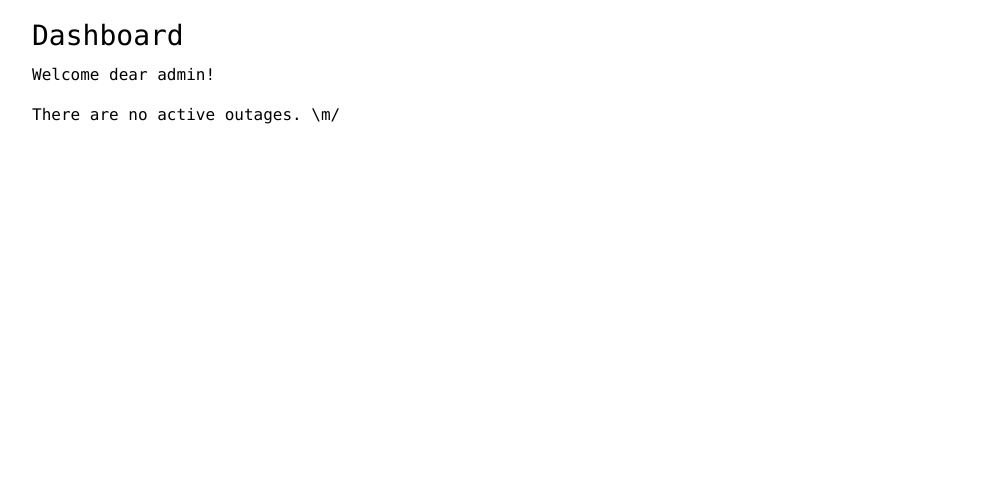
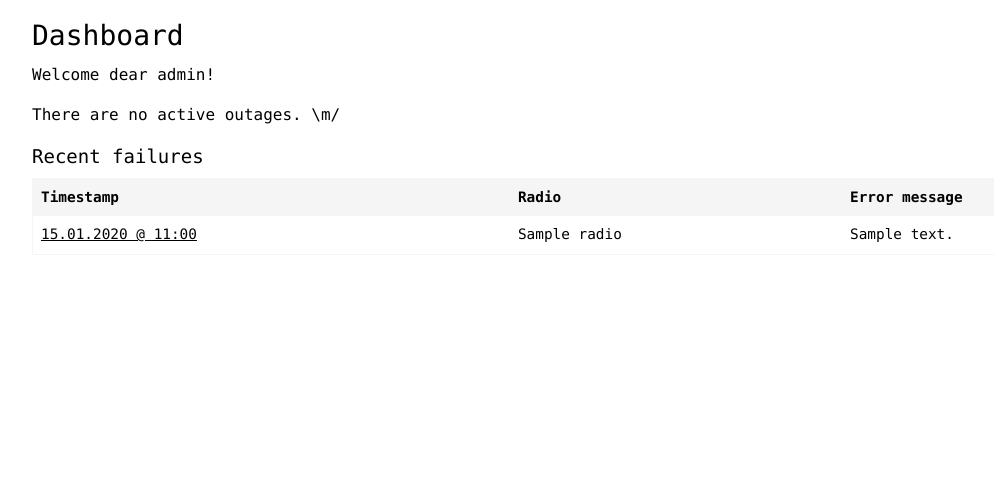
Before and after one commit to ihabunek/radioscraper, a Django app: page /dashboard/ in a window 1280 px wide. Shown: the part 100-595 px from the top of the page, without its empty margins (24-1018 px from the left). Run offline with Django 3.2, Linux system fonts and the light colour scheme; a user stored in the database is signed in; tables that the repository leaves empty hold one stand-in row (values such as "Sample post"); parts of the project's set-up code (start-up, migrations or seed data) failed here and were passed over.

Commit message:
Show recent failures in dashboard

```diff
--- a/dashboard/templates/dashboard/index.html
+++ b/dashboard/templates/dashboard/index.html
@@ -36,5 +36,34 @@
   {% else %}
     <p>There are no active outages. \m/</p>
   {% endif %}
+
+  {% if recent_failures %}
+    <h3>Recent failures</h3>
+
+    <table class="table">
+      <thead>
+        <tr>
+          <th>Timestamp</th>
+          <th>Radio</th>
+          <th>Error message</th>
+        </tr>
+      </thead>
+      <tbody>
+        {% for failure in recent_failures %}
+          <tr>
+            <td>
+              <a href="{% url 'dashboard:failure-detail' failure.pk %}">
+                {{ failure.timestamp }}
+              </a>
+            </td>
+            <td>{{ failure.radio.name }}</td>
+            <td>{{ failure.error_message }}</td>
+          </tr>
+        {% endfor %}
+      </tbody>
+    </table>
+  {% else %}
+    <p>There are no active outages. \m/</p>
+  {% endif %}
 </div>
 {% endblock %}
--- a/dashboard/views.py
+++ b/dashboard/views.py
@@ -7,15 +7,13 @@ class IndexView(UserIsStaffMixin, TemplateView):
     template_name = "dashboard/index.html"
 
     def get_context_data(self, **kwargs):
-        active_outages = (
-            Outage.objects
-            .filter(end__isnull=True)
-            .select_related("radio")
-        )
+        active_outages = Outage.objects.filter(end__isnull=True).select_related("radio")
+        recent_failures = LoaderFailure.objects.prefetch_related("radio").order_by("-id")[:50]
 
         context = super().get_context_data(**kwargs)
         context.update({
-            "active_outages": active_outages
+            "active_outages": active_outages,
+            "recent_failures": recent_failures,
         })
         return context
 
```
